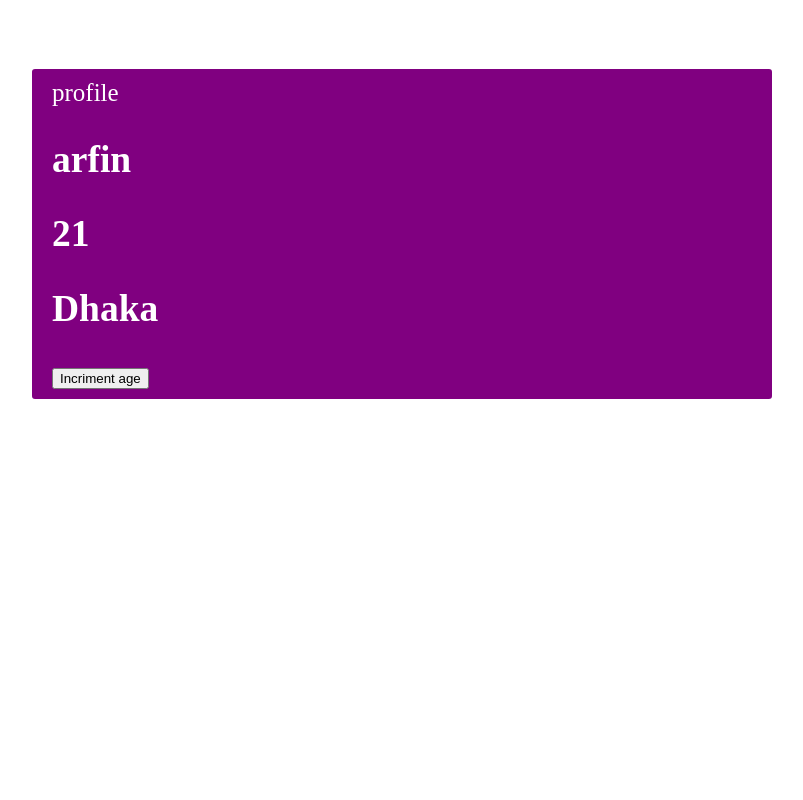
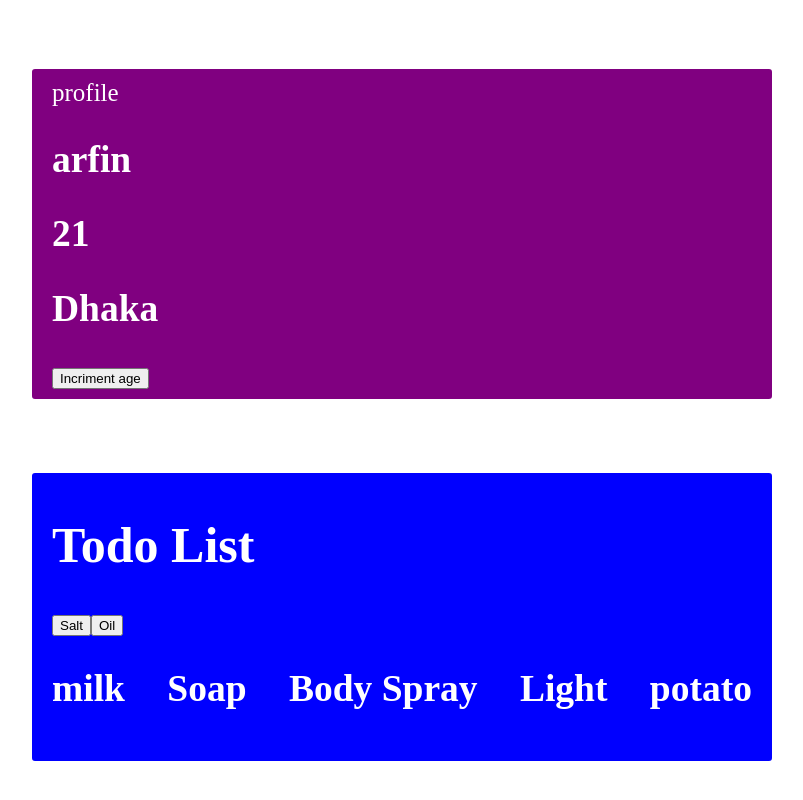
Before and after one commit to arfinaleusuf/hello-phitron, a React (Vite) app: page / in a window 1280 px wide. Shown: the part 280-1080 px from the top of the page, without its empty margins (238-1041 px from the left). Before the commit the page ends 800 px from the top, so only its background shows below. Built offline with nearby package versions, Linux system fonts and the light colour scheme.

Commit message:
Add ShopingList component with todo list functionality and update main render

```diff
--- /dev/null
+++ b/src/components/ShopingList.jsx
@@ -0,0 +1,37 @@
+import React, { useState } from 'react';
+
+const ShopingList = () => {
+    const [todo, setTodo] = useState(["milk", "Soap", "Body Spray", "Light", "potato"])
+
+    const handleRemoveItem = (item) =>{
+        console.log(item);
+        const newTodoList = todo.filter(todoItems => todoItems != item)
+
+        setTodo(newTodoList)
+    };
+
+    const handleAdd = (newItem) => {
+
+
+        setTodo([...todo, newItem])
+    }
+    return (
+        <div className='shoping-list'>
+            <h1>Todo List</h1>
+
+            <button onClick={()=>handleAdd("Salt")}>Salt</button>
+            <button onClick={()=>handleAdd("Oil")}>Oil</button>
+
+            <div className='item-parent'>
+                {
+                    todo.map((item, ind) => {
+                        return <h2 onClick={()=>handleRemoveItem(item)} key={ind}>{item}</h2>
+                    })
+                }
+            </div>
+
+        </div>
+    );
+};
+
+export default ShopingList;
--- a/src/index.css
+++ b/src/index.css
@@ -27,3 +27,21 @@
   margin: 70px auto;
   padding: 10px 20px;
 }
+
+.shoping-list{
+  background-color: blue;
+  color: white;
+  font-size: 25px;
+  border: 2px solid white;
+  border-radius: 5px;
+  width: 700px;
+  margin: 70px auto;
+  padding: 10px 20px;
+}
+
+.item-parent{
+  display: flex;
+  justify-content: space-between;
+  align-items: center;
+  margin-bottom: 10px;
+}
--- a/src/main.jsx
+++ b/src/main.jsx
@@ -3,10 +3,12 @@ import { createRoot } from 'react-dom/client'
 import './index.css'
 import Counter from './components/Counter'
 import Profile from './components/Profile'
+import ShopingList from './components/ShopingList'
 
 createRoot(document.getElementById('root')).render(
   <StrictMode>
     <Counter/>
     <Profile/>
+    <ShopingList/>
   </StrictMode>,
 )
```
